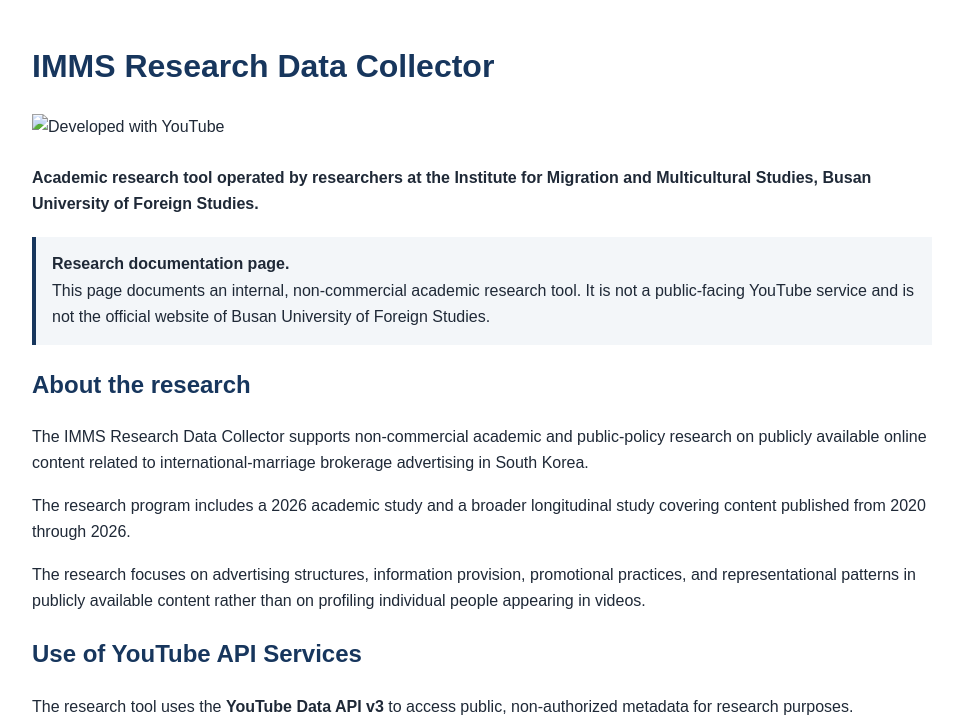
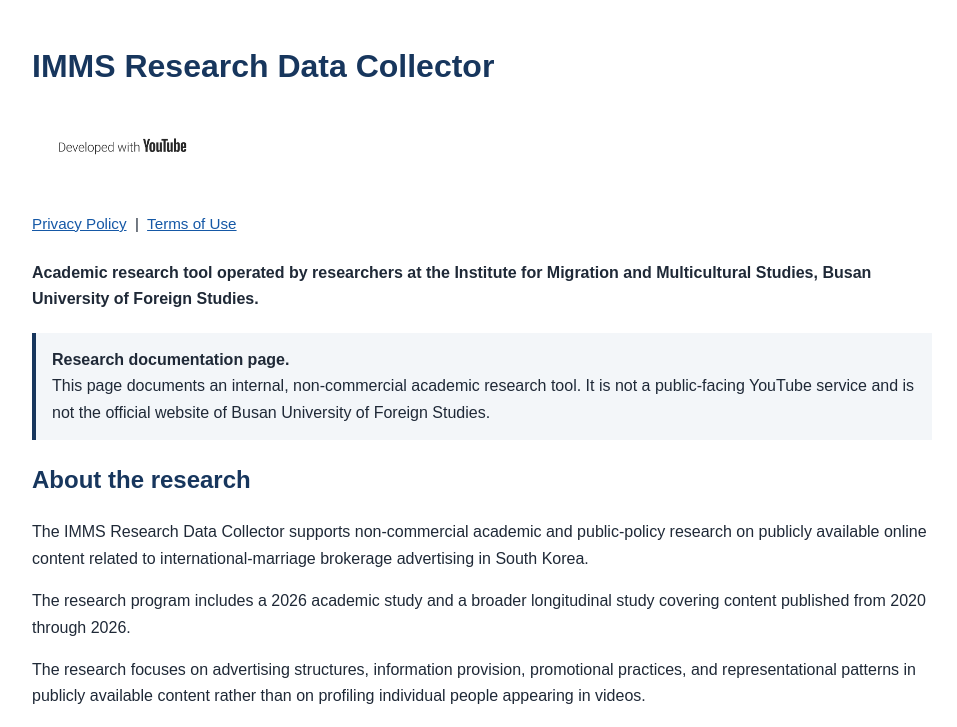
Before and after one commit to Sung1Lim/imms-research-api-info, a plain HTML site: page index.html in a window 1280 px wide. Shown: the top 727 px of the page, without its empty margins (158-1115 px from the left). Drawn offline with Linux system fonts and the light colour scheme.

Commit message:
Add quick links to Privacy Policy and Terms of Use
Added quick links section with Privacy Policy and Terms of Use.

```diff
--- a/index.html
+++ b/index.html
@@ -35,6 +35,11 @@
       height: auto;
     }
 
+    .quick-links {
+      margin: 8px 0 24px 0;
+      font-size: 0.95em;
+    }
+
     .notice {
       background: #f3f6f9;
       border-left: 4px solid #17365d;
@@ -61,10 +66,16 @@
   <h1>IMMS Research Data Collector</h1>
   <div class="youtube-branding">
   <img
-    src="homepage-youtube-branding.png"
+    src="youtube-logo.png"
     alt="Developed with YouTube"
   >
 </div>
+
+  <p class="quick-links">
+    <a href="privacy.html">Privacy Policy</a>
+    &nbsp;|&nbsp;
+    <a href="terms.html">Terms of Use</a>
+  </p>
 
   <p>
     <strong>
```
